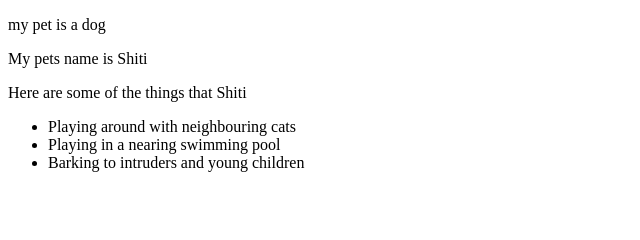
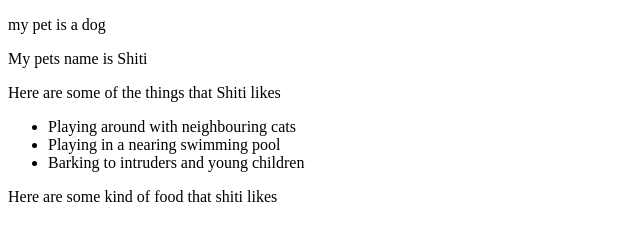
Before and after one commit to David5627/My-first-website, a plain HTML site: page Documents/moringa-projects/pet-website/index.html in a window 1280 px wide. Shown: the whole page, without its empty margins (0-640 px from the left). Drawn offline with Linux system fonts and the light colour scheme.

Commit message:
modified pages

```diff
--- a/Documents/moringa-projects/pet-website/index.html
+++ b/Documents/moringa-projects/pet-website/index.html
@@ -8,12 +8,13 @@
 <body>
     <p>my pet is a dog</p>
     <p>My pets name is Shiti</p>
-    <p>Here are some of the things that Shiti</p>
+    <p>Here are some of the things that Shiti likes</p>
     <ul>
         <li>Playing around with neighbouring cats</li>
         <li>Playing in a nearing swimming pool</li>
         <li>Barking to intruders and young children</li>
     </ul>
+    <p>Here are some kind of food that shiti likes</p>
 
 
 
```
